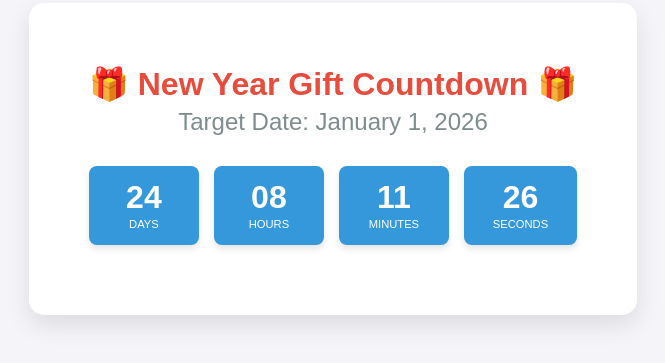
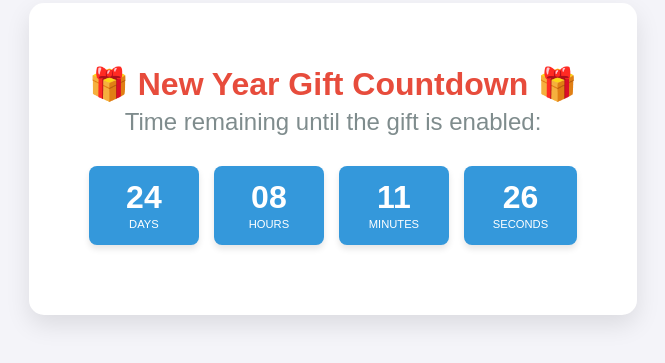
Before and after one commit to office56630-netizen/count-timer, a plain HTML site: page index.html in a window 1280 px wide. Shown: the part 241-604 px from the top of the page, without its empty margins (307-972 px from the left). Drawn offline with Linux system fonts and the light colour scheme.

Commit message:
Update index.html

```diff
--- a/index.html
+++ b/index.html
@@ -89,7 +89,7 @@
 
     <div class="container">
         <h1>🎁 New Year Gift Countdown 🎁</h1>
-        <h2>Target Date: January 1, 2026</h2>
+        <h2>Time remaining until the gift is enabled:</h2>
 
         <div id="countdown" class="timer">
             <div class="time-box">
@@ -177,4 +177,5 @@
         const x = setInterval(updateCountdown, 1000);
     </script>
 </body>
+
 </html>
```
